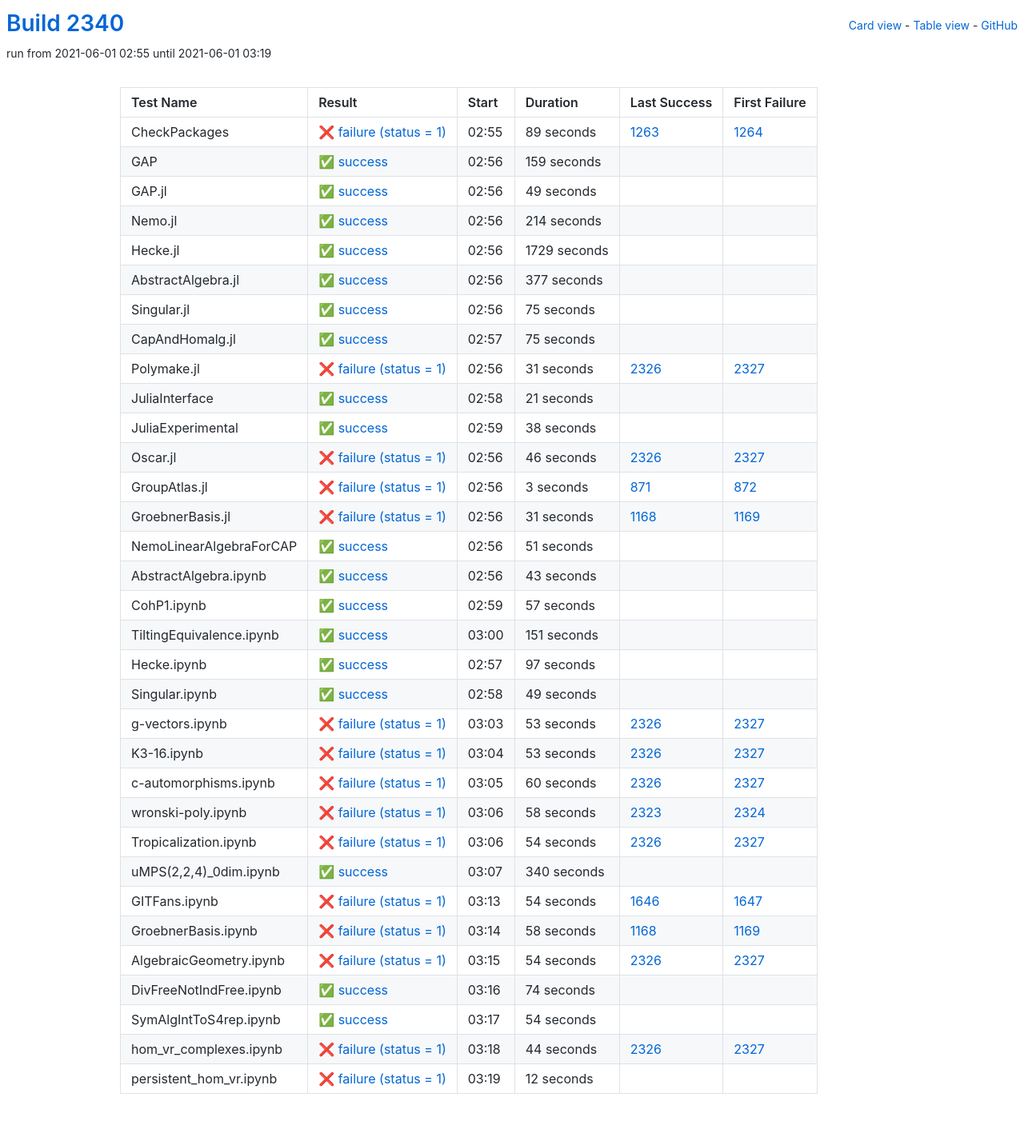
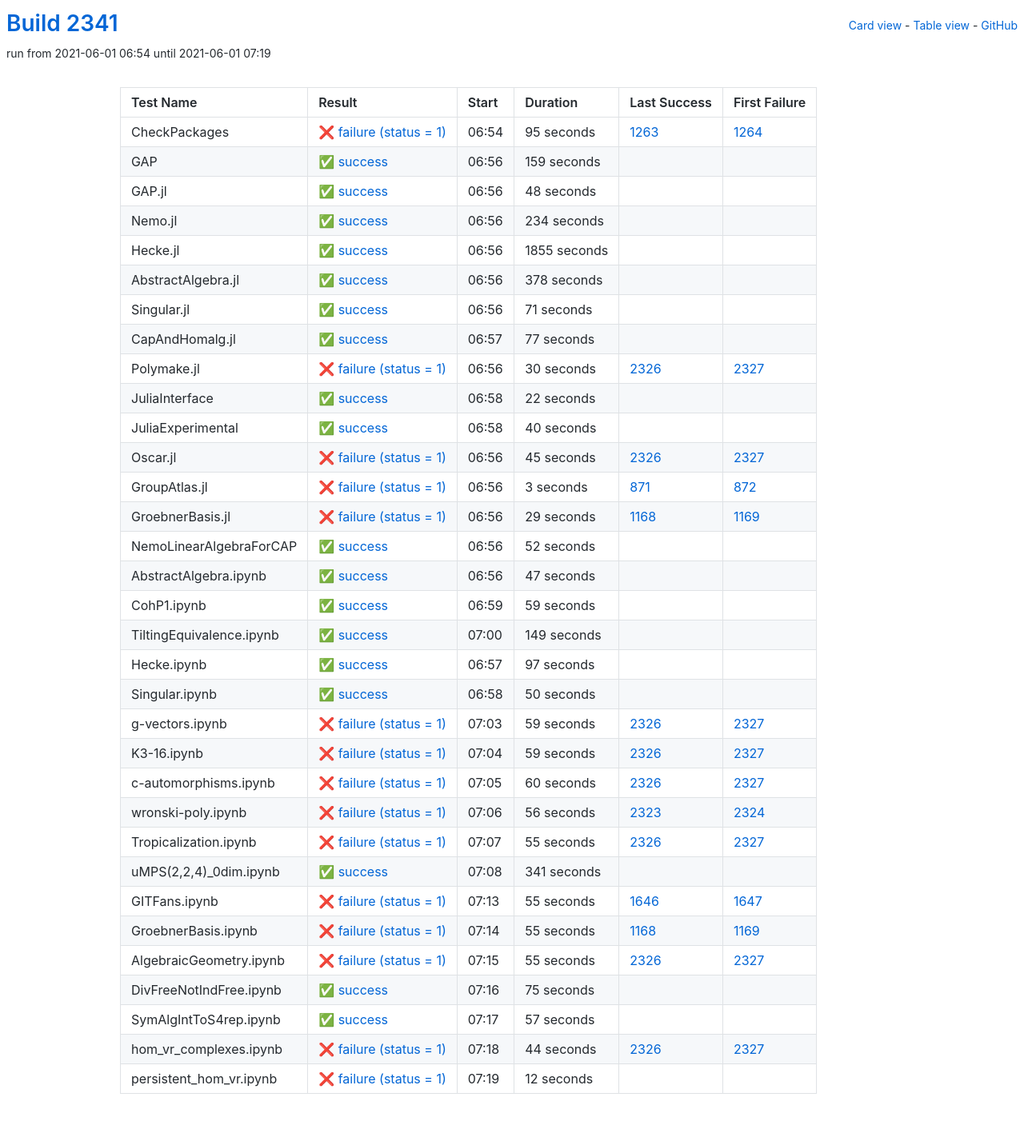
Before and after one commit to oscar-system/oscar-ci-status-stable, a Jekyll site: the page built from table.html, in a window 1280 px wide. Shown: the whole page at 80% size. Built offline with Jekyll 4.4.1, drawn with Linux system fonts in a browser that asks for light colours.

Commit message:
Build #2341

```diff
--- a/_data/ci.yml
+++ b/_data/ci.yml
@@ -1,6 +1,6 @@
 ---
-build: 2340
-build_url: https://oscarci.mathematik.uni-kl.de/job/oscar-stable/2340/
+build: 2341
+build_url: https://oscarci.mathematik.uni-kl.de/job/oscar-stable/2341/
 job: oscar-stable
 organization: oscar-system
 repo: oscar-ci-status-stable
@@ -8,20 +8,20 @@ repourl: https://github.com/oscar-system/oscar-ci-status-stable
 tests:
 - name: CheckPackages
   id: checkpackages
-  log: https://oscarci.mathematik.uni-kl.de/job/oscar-stable/2340/artifact/logs/build-2340/CheckPackages.log
-  start: 2021-06-01 02:55
+  log: https://oscarci.mathematik.uni-kl.de/job/oscar-stable/2341/artifact/logs/build-2341/CheckPackages.log
+  start: 2021-06-01 06:54
   success: false
   exitcode: 1
   status: failure
-  duration: 89
+  duration: 95
   last_success: 1263
   last_success_url: https://oscarci.mathematik.uni-kl.de/job/oscar-stable/1263/
   first_failure: 1264
   first_failure_url: https://oscarci.mathematik.uni-kl.de/job/oscar-stable/1264/
 - name: GAP
   id: gap
-  log: https://oscarci.mathematik.uni-kl.de/job/oscar-stable/2340/artifact/logs/build-2340/GAP.log
-  start: 2021-06-01 02:56
+  log: https://oscarci.mathematik.uni-kl.de/job/oscar-stable/2341/artifact/logs/build-2341/GAP.log
+  start: 2021-06-01 06:56
   success: true
   exitcode: 0
   status: success
@@ -32,128 +32,128 @@ tests:
   first_failure_url:
 - name: GAP.jl
   id: gap-jl
-  log: https://oscarci.mathematik.uni-kl.de/job/oscar-stable/2340/artifact/logs/build-2340/GAP.jl.log
-  start: 2021-06-01 02:56
+  log: https://oscarci.mathematik.uni-kl.de/job/oscar-stable/2341/artifact/logs/build-2341/GAP.jl.log
+  start: 2021-06-01 06:56
   success: true
   exitcode: 0
   status: success
-  duration: 49
+  duration: 48
   last_success: false
   last_success_url:
   first_failure: false
   first_failure_url:
 - name: Nemo.jl
   id: nemo-jl
-  log: https://oscarci.mathematik.uni-kl.de/job/oscar-stable/2340/artifact/logs/build-2340/Nemo.jl.log
-  start: 2021-06-01 02:56
+  log: https://oscarci.mathematik.uni-kl.de/job/oscar-stable/2341/artifact/logs/build-2341/Nemo.jl.log
+  start: 2021-06-01 06:56
   success: true
   exitcode: 0
   status: success
-  duration: 214
+  duration: 234
   last_success: false
   last_success_url:
   first_failure: false
   first_failure_url:
 - name: Hecke.jl
   id: hecke-jl
-  log: https://oscarci.mathematik.uni-kl.de/job/oscar-stable/2340/artifact/logs/build-2340/Hecke.jl.log
-  start: 2021-06-01 02:56
+  log: https://oscarci.mathematik.uni-kl.de/job/oscar-stable/2341/artifact/logs/build-2341/Hecke.jl.log
+  start: 2021-06-01 06:56
   success: true
   exitcode: 0
   status: success
-  duration: 1729
+  duration: 1855
   last_success: false
   last_success_url:
   first_failure: false
   first_failure_url:
 - name: AbstractAlgebra.jl
   id: abstractalgebra-jl
-  log: https://oscarci.mathematik.uni-kl.de/job/oscar-stable/2340/artifact/logs/build-2340/AbstractAlgebra.jl.log
-  start: 2021-06-01 02:56
+  log: https://oscarci.mathematik.uni-kl.de/job/oscar-stable/2341/artifact/logs/build-2341/AbstractAlgebra.jl.log
+  start: 2021-06-01 06:56
   success: true
   exitcode: 0
   status: success
-  duration: 377
+  duration: 378
   last_success: false
   last_success_url:
   first_failure: false
   first_failure_url:
 - name: Singular.jl
   id: singular-jl
-  log: https://oscarci.mathematik.uni-kl.de/job/oscar-stable/2340/artifact/logs/build-2340/Singular.jl.log
-  start: 2021-06-01 02:56
+  log: https://oscarci.mathematik.uni-kl.de/job/oscar-stable/2341/artifact/logs/build-2341/Singular.jl.log
+  start: 2021-06-01 06:56
   success: true
   exitcode: 0
   status: success
-  duration: 75
+  duration: 71
   last_success: false
   last_success_url:
   first_failure: false
   first_failure_url:
 - name: CapAndHomalg.jl
   id: capandhomalg-jl
-  log: https://oscarci.mathematik.uni-kl.de/job/oscar-stable/2340/artifact/logs/build-2340/CapAndHomalg.jl.log
-  start: 2021-06-01 02:57
+  log: https://oscarci.mathematik.uni-kl.de/job/oscar-stable/2341/artifact/logs/build-2341/CapAndHomalg.jl.log
+  start: 2021-06-01 06:57
   success: true
   exitcode: 0
   status: success
-  duration: 75
+  duration: 77
   last_success: false
   last_success_url:
   first_failure: false
   first_failure_url:
 - name: Polymake.jl
   id: polymake-jl
-  log: https://oscarci.mathematik.uni-kl.de/job/oscar-stable/2340/artifact/logs/build-2340/Polymake.jl.log
-  start: 2021-06-01 02:56
+  log: https://oscarci.mathematik.uni-kl.de/job/oscar-stable/2341/artifact/logs/build-2341/Polymake.jl.log
+  start: 2021-06-01 06:56
   success: false
   exitcode: 1
   status: failure
-  duration: 31
+  duration: 30
   last_success: 2326
   last_success_url: https://oscarci.mathematik.uni-kl.de/job/oscar-stable/2326/
   first_failure: 2327
   first_failure_url: https://oscarci.mathematik.uni-kl.de/job/oscar-stable/2327/
 - name: JuliaInterface
   id: juliainterface
-  log: https://oscarci.mathematik.uni-kl.de/job/oscar-stable/2340/artifact/logs/build-2340/JuliaInterface.log
-  start: 2021-06-01 02:58
+  log: https://oscarci.mathematik.uni-kl.de/job/oscar-stable/2341/artifact/logs/build-2341/JuliaInterface.log
+  start: 2021-06-01 06:58
   success: true
   exitcode: 0
   status: success
-  duration: 21
+  duration: 22
   last_success: false
   last_success_url:
   first_failure: false
   first_failure_url:
 - name: JuliaExperimental
   id: juliaexperimental
-  log: https://oscarci.mathematik.uni-kl.de/job/oscar-stable/2340/artifact/logs/build-2340/JuliaExperimental.log
-  start: 2021-06-01 02:59
+  log: https://oscarci.mathematik.uni-kl.de/job/oscar-stable/2341/artifact/logs/build-2341/JuliaExperimental.log
+  start: 2021-06-01 06:58
   success: true
   exitcode: 0
   status: success
-  duration: 38
+  duration: 40
   last_success: false
   last_success_url:
   first_failure: false
   first_failure_url:
 - name: Oscar.jl
   id: oscar-jl
-  log: https://oscarci.mathematik.uni-kl.de/job/oscar-stable/2340/artifact/logs/build-2340/Oscar.jl.log
-  start: 2021-06-01 02:56
+  log: https://oscarci.mathematik.uni-kl.de/job/oscar-stable/2341/artifact/logs/build-2341/Oscar.jl.log
+  start: 2021-06-01 06:56
   success: false
   exitcode: 1
   status: failure
-  duration: 46
+  duration: 45
   last_success: 2326
   last_success_url: https://oscarci.mathematik.uni-kl.de/job/oscar-stable/2326/
   first_failure: 2327
   first_failure_url: https://oscarci.mathematik.uni-kl.de/job/oscar-stable/2327/
 - name: GroupAtlas.jl
   id: groupatlas-jl
-  log: https://oscarci.mathematik.uni-kl.de/job/oscar-stable/2340/artifact/logs/build-2340/GroupAtlas.jl.log
-  start: 2021-06-01 02:56
+  log: https://oscarci.mathematik.uni-kl.de/job/oscar-stable/2341/artifact/logs/build-2341/GroupAtlas.jl.log
+  start: 2021-06-01 06:56
   success: false
   exitcode: 1
   status: failure
@@ -164,68 +164,68 @@ tests:
   first_failure_url: https://oscarci.mathematik.uni-kl.de/job/oscar-stable/872/
 - name: GroebnerBasis.jl
   id: groebnerbasis-jl
-  log: https://oscarci.mathematik.uni-kl.de/job/oscar-stable/2340/artifact/logs/build-2340/GroebnerBasis.jl.log
-  start: 2021-06-01 02:56
+  log: https://oscarci.mathematik.uni-kl.de/job/oscar-stable/2341/artifact/logs/build-2341/GroebnerBasis.jl.log
+  start: 2021-06-01 06:56
   success: false
   exitcode: 1
   status: failure
-  duration: 31
+  duration: 29
   last_success: 1168
   last_success_url: https://oscarci.mathematik.uni-kl.de/job/oscar-stable/1168/
   first_failure: 1169
   first_failure_url: https://oscarci.mathematik.uni-kl.de/job/oscar-stable/1169/
 - name: NemoLinearAlgebraForCAP
   id: nemolinearalgebraforcap
-  log: https://oscarci.mathematik.uni-kl.de/job/oscar-stable/2340/artifact/logs/build-2340/NemoLinearAlgebraForCAP.log
-  start: 2021-06-01 02:56
+  log: https://oscarci.mathematik.uni-kl.de/job/oscar-stable/2341/artifact/logs/build-2341/NemoLinearAlgebraForCAP.log
+  start: 2021-06-01 06:56
   success: true
   exitcode: 0
   status: success
-  duration: 51
+  duration: 52
   last_success: false
   last_success_url:
   first_failure: false
   first_failure_url:
 - name: AbstractAlgebra.ipynb
   id: abstractalgebra-ipynb
-  log: https://oscarci.mathematik.uni-kl.de/job/oscar-stable/2340/artifact/logs/build-2340/AbstractAlgebra.ipynb.log
-  start: 2021-06-01 02:56
+  log: https://oscarci.mathematik.uni-kl.de/job/oscar-stable/2341/artifact/logs/build-2341/AbstractAlgebra.ipynb.log
+  start: 2021-06-01 06:56
   success: true
   exitcode: 0
   status: success
-  duration: 43
+  duration: 47
   last_success: false
   last_success_url:
   first_failure: false
   first_failure_url:
 - name: CohP1.ipynb
   id: cohp1-ipynb
-  log: https://oscarci.mathematik.uni-kl.de/job/oscar-stable/2340/artifact/logs/build-2340/CohP1.ipynb.log
-  start: 2021-06-01 02:59
+  log: https://oscarci.mathematik.uni-kl.de/job/oscar-stable/2341/artifact/logs/build-2341/CohP1.ipynb.log
+  start: 2021-06-01 06:59
   success: true
   exitcode: 0
   status: success
-  duration: 57
+  duration: 59
   last_success: false
   last_success_url:
   first_failure: false
   first_failure_url:
 - name: TiltingEquivalence.ipynb
   id: tiltingequivalence-ipynb
-  log: https://oscarci.mathematik.uni-kl.de/job/oscar-stable/2340/artifact/logs/build-2340/TiltingEquivalence.ipynb.log
-  start: 2021-06-01 03:00
+  log: https://oscarci.mathematik.uni-kl.de/job/oscar-stable/2341/artifact/logs/build-2341/TiltingEquivalence.ipynb.log
+  start: 2021-06-01 07:00
   success: true
   exitcode: 0
   status: success
-  duration: 151
+  duration: 149
   last_success: false
   last_success_url:
   first_failure: false
   first_failure_url:
 - name: Hecke.ipynb
   id: hecke-ipynb
-  log: https://oscarci.mathematik.uni-kl.de/job/oscar-stable/2340/artifact/logs/build-2340/Hecke.ipynb.log
-  start: 2021-06-01 02:57
+  log: https://oscarci.mathematik.uni-kl.de/job/oscar-stable/2341/artifact/logs/build-2341/Hecke.ipynb.log
+  start: 2021-06-01 06:57
   success: true
   exitcode: 0
   status: success
@@ -236,44 +236,44 @@ tests:
   first_failure_url:
 - name: Singular.ipynb
   id: singular-ipynb
-  log: https://oscarci.mathematik.uni-kl.de/job/oscar-stable/2340/artifact/logs/build-2340/Singular.ipynb.log
-  start: 2021-06-01 02:58
+  log: https://oscarci.mathematik.uni-kl.de/job/oscar-stable/2341/artifact/logs/build-2341/Singular.ipynb.log
+  start: 2021-06-01 06:58
   success: true
   exitcode: 0
   status: success
-  duration: 49
+  duration: 50
   last_success: false
   last_success_url:
   first_failure: false
   first_failure_url:
 - name: g-vectors.ipynb
   id: g-vectors-ipynb
-  log: https://oscarci.mathematik.uni-kl.de/job/oscar-stable/2340/artifact/logs/build-2340/g-vectors.ipynb.log
-  start: 2021-06-01 03:03
+  log: https://oscarci.mathematik.uni-kl.de/job/oscar-stable/2341/artifact/logs/build-2341/g-vectors.ipynb.log
+  start: 2021-06-01 07:03
   success: false
   exitcode: 1
   status: failure
-  duration: 53
+  duration: 59
   last_success: 2326
   last_success_url: https://oscarci.mathematik.uni-kl.de/job/oscar-stable/2326/
   first_failure: 2327
   first_failure_url: https://oscarci.mathematik.uni-kl.de/job/oscar-stable/2327/
 - name: K3-16.ipynb
   id: k3-16-ipynb
-  log: https://oscarci.mathematik.uni-kl.de/job/oscar-stable/2340/artifact/logs/build-2340/K3-16.ipynb.log
-  start: 2021-06-01 03:04
+  log: https://oscarci.mathematik.uni-kl.de/job/oscar-stable/2341/artifact/logs/build-2341/K3-16.ipynb.log
+  start: 2021-06-01 07:04
   success: false
   exitcode: 1
   status: failure
-  duration: 53
+  duration: 59
   last_success: 2326
   last_success_url: https://oscarci.mathematik.uni-kl.de/job/oscar-stable/2326/
   first_failure: 2327
   first_failure_url: https://oscarci.mathematik.uni-kl.de/job/oscar-stable/2327/
 - name: c-automorphisms.ipynb
   id: c-automorphisms-ipynb
-  log: https://oscarci.mathematik.uni-kl.de/job/oscar-stable/2340/artifact/logs/build-2340/c-automorphisms.ipynb.log
-  start: 2021-06-01 03:05
+  log: https://oscarci.mathematik.uni-kl.de/job/oscar-stable/2341/artifact/logs/build-2341/c-automorphisms.ipynb.log
+  start: 2021-06-01 07:05
   success: false
   exitcode: 1
   status: failure
@@ -284,104 +284,104 @@ tests:
   first_failure_url: https://oscarci.mathematik.uni-kl.de/job/oscar-stable/2327/
 - name: wronski-poly.ipynb
   id: wronski-poly-ipynb
-  log: https://oscarci.mathematik.uni-kl.de/job/oscar-stable/2340/artifact/logs/build-2340/wronski-poly.ipynb.log
-  start: 2021-06-01 03:06
+  log: https://oscarci.mathematik.uni-kl.de/job/oscar-stable/2341/artifact/logs/build-2341/wronski-poly.ipynb.log
+  start: 2021-06-01 07:06
   success: false
   exitcode: 1
   status: failure
-  duration: 58
+  duration: 56
   last_success: 2323
   last_success_url: https://oscarci.mathematik.uni-kl.de/job/oscar-stable/2323/
   first_failure: 2324
   first_failure_url: https://oscarci.mathematik.uni-kl.de/job/oscar-stable/2324/
 - name: Tropicalization.ipynb
   id: tropicalization-ipynb
-  log: https://oscarci.mathematik.uni-kl.de/job/oscar-stable/2340/artifact/logs/build-2340/Tropicalization.ipynb.log
-  start: 2021-06-01 03:06
+  log: https://oscarci.mathematik.uni-kl.de/job/oscar-stable/2341/artifact/logs/build-2341/Tropicalization.ipynb.log
+  start: 2021-06-01 07:07
   success: false
   exitcode: 1
   status: failure
-  duration: 54
+  duration: 55
   last_success: 2326
   last_success_url: https://oscarci.mathematik.uni-kl.de/job/oscar-stable/2326/
   first_failure: 2327
   first_failure_url: https://oscarci.mathematik.uni-kl.de/job/oscar-stable/2327/
 - name: uMPS(2,2,4)_0dim.ipynb
   id: umps-2-2-4-0dim-ipynb
-  log: https://oscarci.mathematik.uni-kl.de/job/oscar-stable/2340/artifact/logs/build-2340/uMPS-2-2-4-_0dim.ipynb.log
-  start: 2021-06-01 03:07
+  log: https://oscarci.mathematik.uni-kl.de/job/oscar-stable/2341/artifact/logs/build-2341/uMPS-2-2-4-_0dim.ipynb.log
+  start: 2021-06-01 07:08
   success: true
   exitcode: 0
   status: success
-  duration: 340
+  duration: 341
   last_success: false
   last_success_url:
   first_failure: false
   first_failure_url:
 - name: GITFans.ipynb
   id: gitfans-ipynb
-  log: https://oscarci.mathematik.uni-kl.de/job/oscar-stable/2340/artifact/logs/build-2340/GITFans.ipynb.log
-  start: 2021-06-01 03:13
+  log: https://oscarci.mathematik.uni-kl.de/job/oscar-stable/2341/artifact/logs/build-2341/GITFans.ipynb.log
+  start: 2021-06-01 07:13
   success: false
   exitcode: 1
   status: failure
-  duration: 54
+  duration: 55
   last_success: 1646
   last_success_url: https://oscarci.mathematik.uni-kl.de/job/oscar-stable/1646/
   first_failure: 1647
   first_failure_url: https://oscarci.mathematik.uni-kl.de/job/oscar-stable/1647/
 - name: GroebnerBasis.ipynb
   id: groebnerbasis-ipynb
-  log: https://oscarci.mathematik.uni-kl.de/job/oscar-stable/2340/artifact/logs/build-2340/GroebnerBasis.ipynb.log
-  start: 2021-06-01 03:14
+  log: https://oscarci.mathematik.uni-kl.de/job/oscar-stable/2341/artifact/logs/build-2341/GroebnerBasis.ipynb.log
+  start: 2021-06-01 07:14
   success: false
   exitcode: 1
   status: failure
-  duration: 58
+  duration: 55
   last_success: 1168
   last_success_url: https://oscarci.mathematik.uni-kl.de/job/oscar-stable/1168/
   first_failure: 1169
   first_failure_url: https://oscarci.mathematik.uni-kl.de/job/oscar-stable/1169/
 - name: AlgebraicGeometry.ipynb
   id: algebraicgeometry-ipynb
-  log: https://oscarci.mathematik.uni-kl.de/job/oscar-stable/2340/artifact/logs/build-2340/AlgebraicGeometry.ipynb.log
-  start: 2021-06-01 03:15
+  log: https://oscarci.mathematik.uni-kl.de/job/oscar-stable/2341/artifact/logs/build-2341/AlgebraicGeometry.ipynb.log
+  start: 2021-06-01 07:15
   success: false
   exitcode: 1
   status: failure
-  duration: 54
+  duration: 55
   last_success: 2326
   last_success_url: https://oscarci.mathematik.uni-kl.de/job/oscar-stable/2326/
   first_failure: 2327
   first_failure_url: https://oscarci.mathematik.uni-kl.de/job/oscar-stable/2327/
 - name: DivFreeNotIndFree.ipynb
   id: divfreenotindfree-ipynb
-  log: https://oscarci.mathematik.uni-kl.de/job/oscar-stable/2340/artifact/logs/build-2340/DivFreeNotIndFree.ipynb.log
-  start: 2021-06-01 03:16
+  log: https://oscarci.mathematik.uni-kl.de/job/oscar-stable/2341/artifact/logs/build-2341/DivFreeNotIndFree.ipynb.log
+  start: 2021-06-01 07:16
   success: true
   exitcode: 0
   status: success
-  duration: 74
+  duration: 75
   last_success: false
   last_success_url:
   first_failure: false
   first_failure_url:
 - name: SymAlgIntToS4rep.ipynb
   id: symalginttos4rep-ipynb
-  log: https://oscarci.mathematik.uni-kl.de/job/oscar-stable/2340/artifact/logs/build-2340/SymAlgIntToS4rep.ipynb.log
-  start: 2021-06-01 03:17
+  log: https://oscarci.mathematik.uni-kl.de/job/oscar-stable/2341/artifact/logs/build-2341/SymAlgIntToS4rep.ipynb.log
+  start: 2021-06-01 07:17
   success: true
   exitcode: 0
   status: success
-  duration: 54
+  duration: 57
   last_success: false
   last_success_url:
   first_failure: false
   first_failure_url:
 - name: hom_vr_complexes.ipynb
   id: hom-vr-complexes-ipynb
-  log: https://oscarci.mathematik.uni-kl.de/job/oscar-stable/2340/artifact/logs/build-2340/hom_vr_complexes.ipynb.log
-  start: 2021-06-01 03:18
+  log: https://oscarci.mathematik.uni-kl.de/job/oscar-stable/2341/artifact/logs/build-2341/hom_vr_complexes.ipynb.log
+  start: 2021-06-01 07:18
   success: false
   exitcode: 1
   status: failure
@@ -392,8 +392,8 @@ tests:
   first_failure_url: https://oscarci.mathematik.uni-kl.de/job/oscar-stable/2327/
 - name: persistent_hom_vr.ipynb
   id: persistent-hom-vr-ipynb
-  log: https://oscarci.mathematik.uni-kl.de/job/oscar-stable/2340/artifact/logs/build-2340/persistent_hom_vr.ipynb.log
-  start: 2021-06-01 03:19
+  log: https://oscarci.mathematik.uni-kl.de/job/oscar-stable/2341/artifact/logs/build-2341/persistent_hom_vr.ipynb.log
+  start: 2021-06-01 07:19
   success: false
   exitcode: 1
   status: failure
```
Also changed, not shown: README.md.
